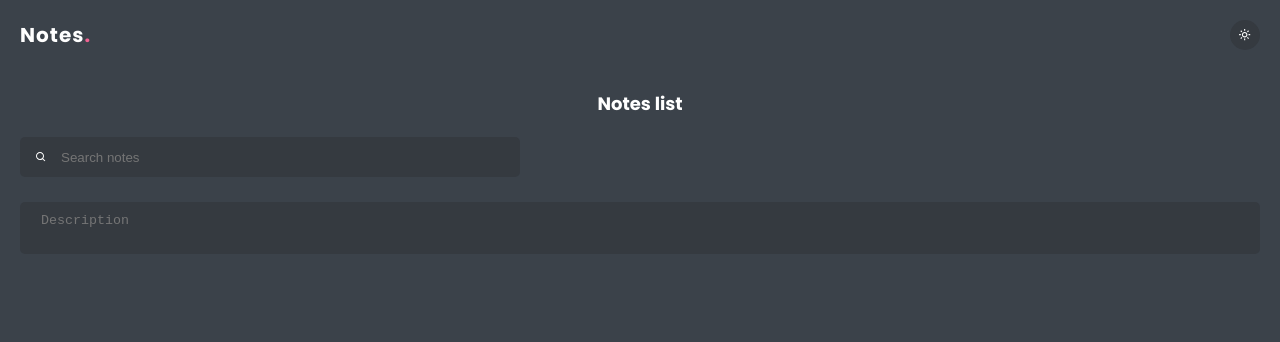
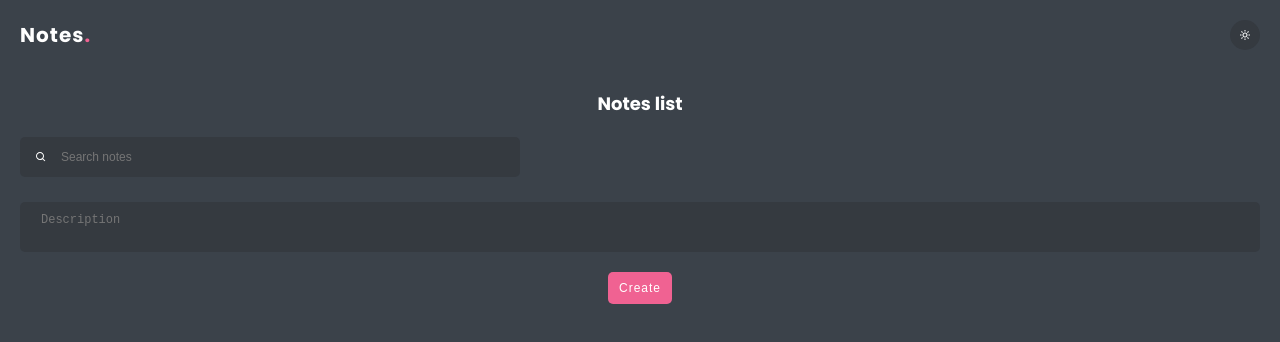
Before and after one commit to IrvingRR/notes-management-frontend, a Next.js app: page / in a window 1280 px wide. Shown: the top 342 px of the page. Built offline with nearby package versions, Linux system fonts and the light colour scheme.

Commit message:
[Feat]: Button reusable component created

```diff
--- a/src/app/page.tsx
+++ b/src/app/page.tsx
@@ -2,7 +2,7 @@
 
 import { BiSearch } from "react-icons/bi";
 import { Container} from "@/styled/pages/home.styles";
-import { Input, TextArea } from "@/common";
+import { Button, Input, TextArea } from "@/common";
 
 export default function Home() {
 
@@ -11,6 +11,7 @@ export default function Home() {
       <h2>Notes list</h2>
       <Input type='text' name='seach' placeholder='Search notes' icon={<BiSearch/>} legend='Invalid search'/>
       <TextArea name='description' placeholder="Description"/>
+      <Button label='Create'/>
    </Container>
   );
 };
--- /dev/null
+++ b/src/common/Button.tsx
@@ -0,0 +1,15 @@
+import { FC } from "react";
+import { ButtonPropsInterface } from "@/interfaces/button";
+import { ButtonElement } from "@/styled/common/button";
+
+export const Button: FC<ButtonPropsInterface> = (props: ButtonPropsInterface) => {
+
+    const { label, variant, icon } = props;
+
+    return (
+        <ButtonElement variant={variant} { ...props }>
+            { icon && icon }
+            { label }
+        </ButtonElement>
+    );
+};
--- a/src/common/index.ts
+++ b/src/common/index.ts
@@ -1,3 +1,4 @@
+export * from './Button';
 export * from './Input';
 export * from './Logo';
 export * from './TextArea';
--- /dev/null
+++ b/src/interfaces/button.ts
@@ -0,0 +1,8 @@
+export interface ButtonPropsInterface {
+    type?: 'submit' | 'button' | 'reset'
+    label: string
+    disabled?: boolean
+    icon?: JSX.Element
+    variant?: string
+    onClick?: (event: React.MouseEvent<HTMLButtonElement>) => void
+};
--- a/src/interfaces/input.ts
+++ b/src/interfaces/input.ts
@@ -11,5 +11,5 @@ export interface InputPropsInterface {
     legend?: string
     isValid?: boolean
     required?: boolean
-    onChange?: (e: ChangeEvent<HTMLInputElement>) => void,
+    onChange?: (e: ChangeEvent<HTMLInputElement>) => void
 };
--- a/src/interfaces/textarea.ts
+++ b/src/interfaces/textarea.ts
@@ -9,5 +9,5 @@ export interface TextAreaPropsInterface {
     legend?: string
     isValid?: boolean
     required?: boolean
-    onChange?: (e: ChangeEvent<HTMLTextAreaElement>) => void,
+    onChange?: (e: ChangeEvent<HTMLTextAreaElement>) => void
 };
--- /dev/null
+++ b/src/styled/common/button.tsx
@@ -0,0 +1,72 @@
+import styled, {css} from 'styled-components';
+
+export const ButtonElement = styled.button<{ variant?: string }>`
+    padding: 8px 10px;
+    display: inline-flex;
+    align-items: center;
+    gap: 3px;
+    background-color: var(--primary-color);
+    color: var(--white-color);
+    letter-spacing: 1px;
+
+    svg {
+        font-size: var(--fs-m);
+    }
+
+    &:hover {
+        background-color: var(--primary-color-hover);
+    }
+
+    &:active {
+        background-color: var(--primary-color);
+    }
+
+    /* Variants
+    -----------------------------------------------*/
+
+    /* Secondary */
+    ${props => props.variant === 'secondary' && css`
+
+        background-color: var(--secondary-color);
+
+        &:hover {
+            background-color: var(--secondary-color-hover);
+        }
+
+        &:active {
+            background-color: var(--secondary-color);
+        }
+    `}
+
+    /* Outline */
+    ${props => props.variant === 'outline' && css`
+
+        background-color: transparent;
+        border-color: var(--primary-color);
+        color: ${props => props.theme.fontColor};
+
+        &:hover {
+            background-color: var(--primary-color-hover);
+        }
+
+        &:active {
+            background-color: var(--primary-color);
+        }
+    `}
+
+    /* Outline Secondary */
+    ${props => props.variant === 'secondary outline' && css`
+
+        background-color: transparent;
+        border-color: var(--secondary-color);
+        color: ${props => props.theme.fontColor};
+
+        &:hover {
+            background-color: var(--secondary-color-hover);
+        }
+
+        &:active {
+            background-color: var(--secondary-color);
+        }
+    `}
+`;
--- a/src/styled/globalStyles.ts
+++ b/src/styled/globalStyles.ts
@@ -63,6 +63,7 @@ export const GlobalStyles = createGlobalStyle`
         outline: none;
         transition: var(--transition);
         border-radius: var(--radius);
+        font-size: var(--fs-s);
     }
 
     button {
```
